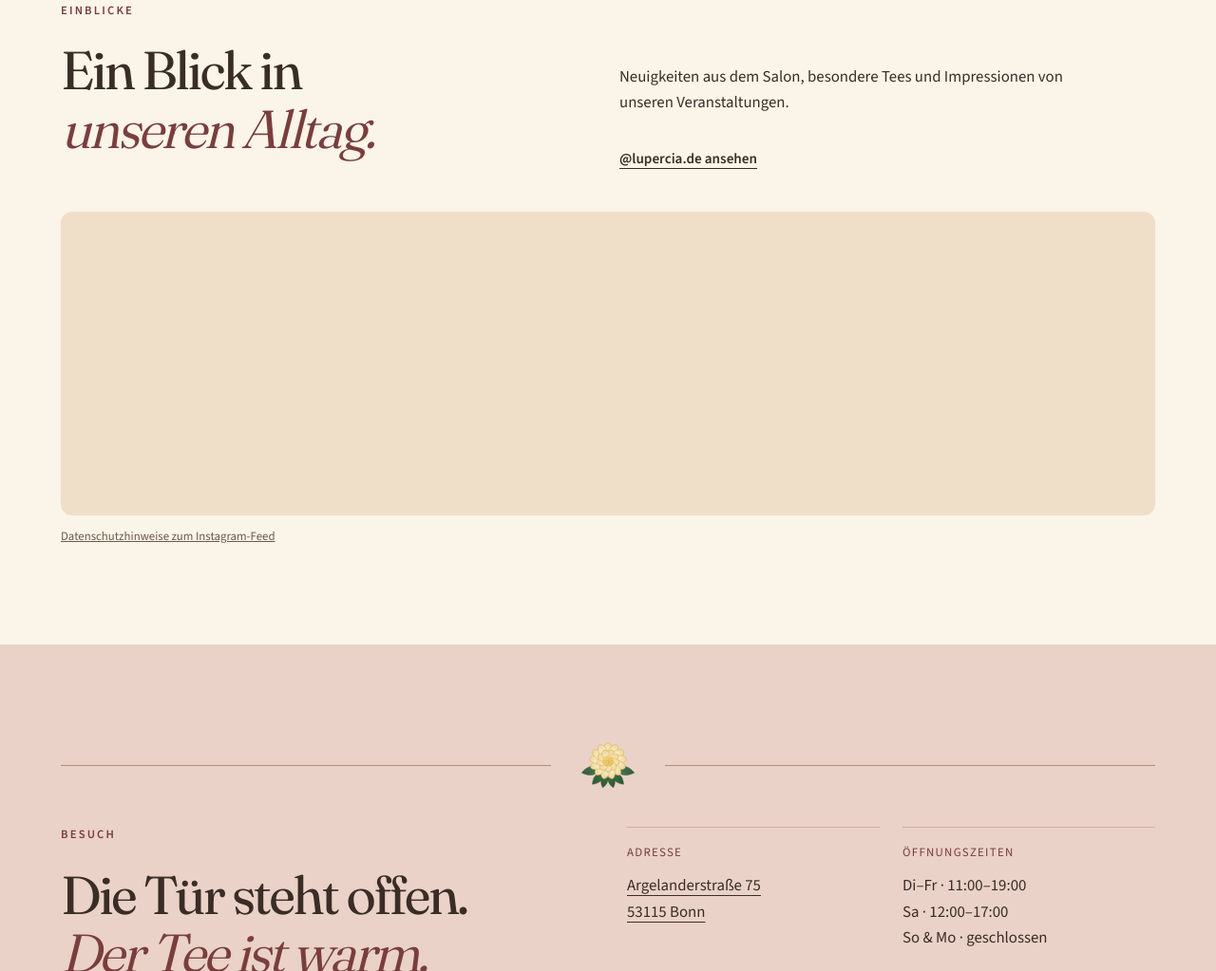
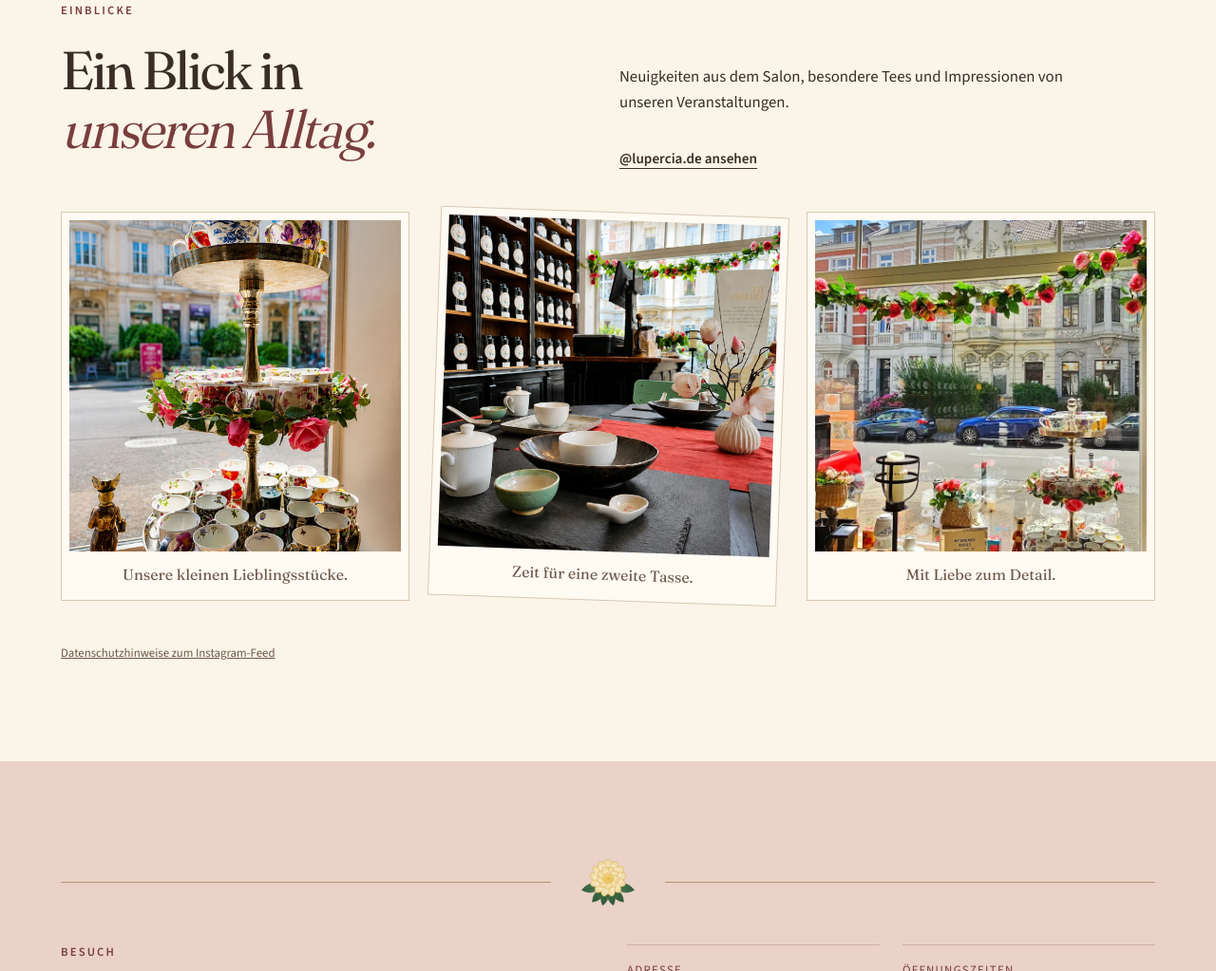
Before and after one commit to kiliansmd/lupercia_website, a website: page index.html in a window 1280 px wide. Shown: the part 5237-6260 px from the top of the page at 95% size. Drawn offline with Linux system fonts and the light colour scheme.

Commit message:
Keep salon imagery visible independently of Instagram loading

```diff
--- a/index.html
+++ b/index.html
@@ -104,6 +104,11 @@
 
       <section class="instagram section-shell" aria-labelledby="instagram-title" data-instagram-feed>
         <header class="instagram-heading"><div><p class="eyebrow">Einblicke</p><h2 id="instagram-title">Ein Blick in<br /><em>unseren Alltag.</em></h2></div><div><p>Neuigkeiten aus dem Salon, besondere Tees und Impressionen von unseren Veranstaltungen.</p><a class="text-link" href="https://www.instagram.com/lupercia.de/" target="_blank" rel="noopener noreferrer">@lupercia.de ansehen</a></div></header>
+        <div class="salon-glimpses" aria-label="Bilder aus dem Salon">
+          <figure><img src="/assets/images/lupercia-porzellan-etagere.webp" alt="Florales Porzellan im Schaufenster" width="1086" height="1448" loading="lazy" decoding="async" /><figcaption>Unsere kleinen Lieblingsstücke.</figcaption></figure>
+          <figure><img src="/assets/images/lupercia-tea-time-tisch.webp" alt="Eine gedeckte Tea-Time-Tafel im Salon" width="1448" height="1086" loading="lazy" decoding="async" /><figcaption>Zeit für eine zweite Tasse.</figcaption></figure>
+          <figure><img src="/assets/images/lupercia-schaufenster.webp" alt="Blumen und Teegeschirr im Lupercia Schaufenster" width="742" height="1020" loading="lazy" decoding="async" /><figcaption>Mit Liebe zum Detail.</figcaption></figure>
+        </div>
         <div class="instagram-feed-shell" role="region" aria-label="Aktuelle Instagram-Beiträge von Lupercia"><div class="elfsight-app-eea1093c-dd61-4d51-a3f2-c1a335162a59" data-elfsight-app-lazy></div><noscript><p>Der Instagram-Feed benötigt JavaScript. <a href="https://www.instagram.com/lupercia.de/" target="_blank" rel="noopener noreferrer">Beiträge direkt bei Instagram ansehen</a>.</p></noscript></div>
         <p class="instagram-data-note"><a href="/datenschutz/#elfsight">Datenschutzhinweise zum Instagram-Feed</a></p>
       </section>
--- a/styles.css
+++ b/styles.css
@@ -174,7 +174,7 @@ section[id], main[id] { scroll-margin-top: calc(var(--header-height) + 1.5rem);
 .gift-photo img { aspect-ratio: 1; object-fit: cover; object-position: 50% 44%; }
 .instagram-heading { display: grid; gap: 1.5rem; margin-bottom: 2rem; }
 .instagram-heading p { max-width: var(--copy); }
-.instagram-feed-shell { min-width: 0; width: 100%; min-height: 20rem; border-radius: .75rem; overflow: hidden; background: var(--paper-deep); }
+.instagram-feed-shell { min-width: 0; width: 100%; min-height: 1px; border-radius: .75rem; overflow: hidden; }
 .instagram-feed-shell iframe { display: block; width: 100%; max-width: 100%; }
 .instagram-feed-shell noscript { display: grid; min-height: 20rem; padding: 2rem; place-items: center; }
 .instagram-data-note { margin-top: .75rem; font-size: .8rem; color: var(--ink-soft); }
@@ -312,3 +312,14 @@ section[id], main[id] { scroll-margin-top: calc(var(--header-height) + 1.5rem);
   html { scroll-behavior: auto; }
   *, *::before, *::after { scroll-behavior: auto !important; transition-duration: .01ms !important; animation-duration: .01ms !important; }
 }
+
+/* Salon imagery remains visible even when the external Instagram feed is unavailable. */
+.salon-glimpses { display: grid; grid-template-columns: repeat(3, minmax(0, 1fr)); gap: clamp(.6rem, 2vw, 2rem); margin: 2rem 0; }
+.salon-glimpses figure { padding: .5rem .5rem 1rem; border: 1px solid var(--line); background: #fffaf2; }
+.salon-glimpses figure:nth-child(2) { transform: rotate(2deg); }
+.salon-glimpses img { aspect-ratio: 1; object-fit: cover; }
+.salon-glimpses figcaption { padding-top: .8rem; text-align: center; color: var(--ink-soft); font: 400 1rem/1.4 var(--font-heading); }
+@media (max-width: 41.999rem) {
+  .salon-glimpses { grid-template-columns: 1fr; gap: 1.5rem; }
+  .salon-glimpses img { aspect-ratio: 1.3; }
+}
```
